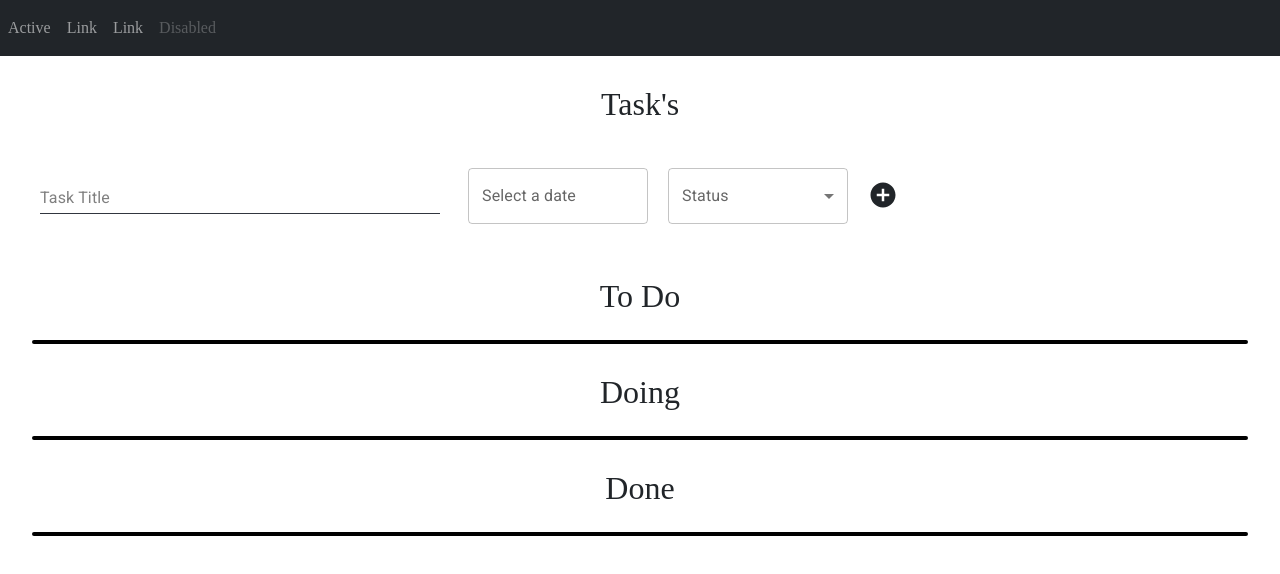
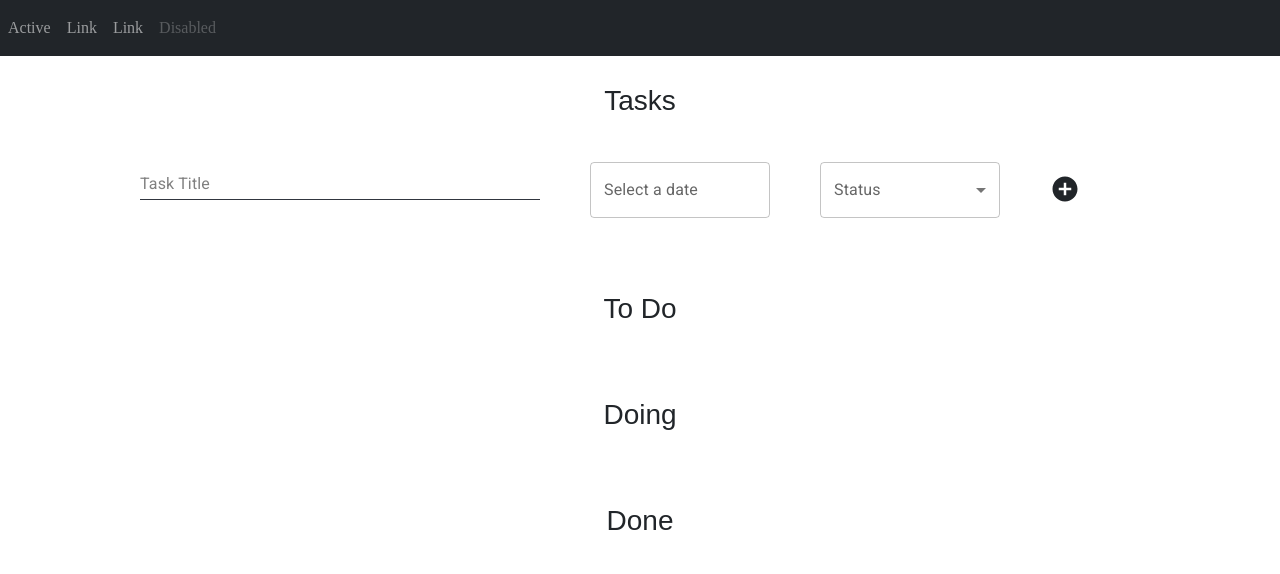
Before and after one commit to NemsaraGamage/Task-Manager-Website, a React (Create React App) app: page / in a window 1280 px wide. Shown: the top 574 px of the page. Built offline with nearby package versions, Linux system fonts and the light colour scheme.

Commit message:
added all the necessary components and all the functionality except deleting the task

```diff
--- a/src/components/MainPage.js
+++ b/src/components/MainPage.js
@@ -1,6 +1,6 @@
-import React, {useState} from 'react';
+import React, { useState } from 'react';
 import './style.css';
-import NavBar from './NavBar'
+import NavBar from './NavBar';
 
 // Material UI
 import '@fontsource/roboto/300.css';
@@ -20,31 +20,114 @@ import FormControl from '@mui/material/FormControl';
 import Select from '@mui/material/Select';
 // add button
 import Stack from '@mui/material/Stack';
-import { green } from '@mui/material/colors';
-import Icon from '@mui/material/Icon';
 import AddCircleIcon from '@mui/icons-material/AddCircle';
-<link rel="stylesheet"
-href="https://fonts.googleapis.com/icon?family=Material+Icons" />
+// delete icon
+import DeleteForeverIcon from '@mui/icons-material/DeleteForever';
 
 const MainPage = () => {
+  const [taskTitle, setTaskTitle] = useState('');
   const [selectedDate, setSelectedDate] = useState(null);
+  const [status, setStatus] = useState('');
+  const [tasks, setTasks] = useState({ todo: [], doing: [], done: [] });
 
-    const [status , setStatus ] = React.useState('');
+  const handleAddTask = () => {
+    if (!taskTitle || !status) {
+      alert("Please fill in both the task title and status.");
+      return;
+    }
+
+    const newTask = {
+      title: taskTitle,
+      date: selectedDate ? selectedDate.format('MM/DD/YYYY') : null,
+      status: status,
+    };
+
+    // Add task to the respective category
+    if (status === 10) {
+      setTasks((prevTasks) => ({
+        ...prevTasks,
+        todo: [...prevTasks.todo, newTask],
+      }));
+    } else if (status === 20) {
+      setTasks((prevTasks) => ({
+        ...prevTasks,
+        doing: [...prevTasks.doing, newTask],
+      }));
+    } else if (status === 30) {
+      setTasks((prevTasks) => ({
+        ...prevTasks,
+        done: [...prevTasks.done, newTask],
+      }));
+    }
+
+    // Clear the form after adding the task
+    setTaskTitle('');
+    setSelectedDate(null);
+    setStatus('');
+  };
+
+  const handleChangeTaskStatus = (task, newStatus) => {
+    const removeTask = (list, taskToRemove) => list.filter((t) => t !== taskToRemove);
+
+    setTasks((prevTasks) => {
+      let updatedTasks = { ...prevTasks };
+
+      if (task.status === 10) {
+        updatedTasks.todo = removeTask(prevTasks.todo, task);
+      } else if (task.status === 20) {
+        updatedTasks.doing = removeTask(prevTasks.doing, task);
+      } else if (task.status === 30) {
+        updatedTasks.done = removeTask(prevTasks.done, task);
+      }
+
+      const updatedTask = { ...task, status: newStatus };
+
+      if (newStatus === 10) {
+        updatedTasks.todo = [...updatedTasks.todo, updatedTask];
+      } else if (newStatus === 20) {
+        updatedTasks.doing = [...updatedTasks.doing, updatedTask];
+      } else if (newStatus === 30) {
+        updatedTasks.done = [...updatedTasks.done, updatedTask];
+      }
+
+      return updatedTasks;
+    });
+  };
+
+  const renderTask = (task) => (
+    <div key={task.title} className="task-item">
+        <div className='item1'>
+            <p>{task.title}</p>
+        </div>
+        <div className='item2'>
+            <p>{task.date}</p>
+        </div>
+      <FormControl className="custom-form-control">
+        <Select
+            value={task.status}
+            onChange={(e) => handleChangeTaskStatus(task, e.target.value)}
+            className="custom-select"
+        >
+            <MenuItem value={10}>To Do</MenuItem>
+            <MenuItem value={20}>Doing</MenuItem>
+            <MenuItem value={30}>Done</MenuItem>
+        </Select>
+      </FormControl>
+
+      <DeleteForeverIcon className='delete-icon'></DeleteForeverIcon>
+    </div>
+  );
 
   return (
     <>
-
-        <NavBar></NavBar>
-
-        <p class="fs-2 text-center mt-4">Task's</p>
+      <NavBar />
+      <p className="fs-3 text-center mt-4">Tasks</p>
 
       <div className='form-container'>
-
         {/* input */}
         <Box
           component="form"
           className="input-form"
-            sx={{ '& .MuiTextField-root': { m: 1, width: '50ch' } }}
           noValidate
         >
           <TextField
@@ -53,25 +136,15 @@ const MainPage = () => {
             multiline
             maxRows={6}
             variant="standard"
+            value={taskTitle}
+            onChange={(e) => setTaskTitle(e.target.value)}
             sx={{
-                        // Change the underline color
-                        '& .MuiInput-underline:before': {
-                        borderBottomColor: '#31363F',  // Default underline color
-                        },
-                        '& .MuiInput-underline:hover:before': {
-                        borderBottomColor: '#31363F',  // Hover color
-                        },
-                        '& .MuiInput-underline:after': {
-                        borderBottomColor: '#31363F',  // Underline color when focused
-                        },
-
-                        // Change the label color
-                        '& .MuiInputLabel-root': {
-                        color: 'gray',  // Default label color
-
-                        },
+              '& .MuiInput-underline:before': { borderBottomColor: '#31363F' },
+              '& .MuiInput-underline:hover:before': { borderBottomColor: '#31363F' },
+              '& .MuiInput-underline:after': { borderBottomColor: '#31363F' },
+              '& .MuiInputLabel-root': { color: 'gray' },
               '& .MuiInputLabel-root.Mui-focused': {
-                        color: '#31363F',  // Label color when focused
+                color: '#31363F',
                 fontWeight: 'bold',
               },
             }}
@@ -85,25 +158,17 @@ const MainPage = () => {
               label="Select a date"
               value={selectedDate}
               onChange={(newValue) => setSelectedDate(newValue)}
-                        renderInput={(params) => (
-                            <TextField
-                                {...params}
-
-                            />
-                        )}
+              renderInput={(params) => <TextField {...params} />}
             />
           </Box>
         </LocalizationProvider>
 
-
         {/* status */}
-            <Box sx={{ marginTop: '10px',  width: '180px'}}>
+        <Box sx={{ marginTop: '10px', width: '180px' }}>
           <FormControl fullWidth>
-                    <InputLabel id="demo-simple-select-label">Status</InputLabel>
+            <InputLabel>Status</InputLabel>
             <Select
-                    labelId="demo-simple-select-label"
-                    id="demo-simple-select"
-                    value={status }
+              value={status}
               label="Status"
               onChange={(e) => setStatus(e.target.value)}
             >
@@ -115,45 +180,39 @@ const MainPage = () => {
         </Box>
 
         {/* add button */}
-            <Stack direction="row" spacing={3} sx={{ marginTop: '22px', cursor: 'pointer' }} >
-                <AddCircleIcon sx={{ fontSize: '30px'}} />
+        <Stack direction="row" spacing={3} sx={{ marginTop: '22px', cursor: 'pointer' }} onClick={handleAddTask}>
+          <AddCircleIcon sx={{ fontSize: '30px' }} />
         </Stack>
-
       </div>
 
       {/* list */}
-        <div class='mt-5'>
-
+      <div className='container-list-items'>
+        {/* To Do list */}
         <div className='to-do-list'>
-                <p class="fs-2 text-center mt-4">To Do</p>
-
+          <p className="fs-3 text-center mt-4">To Do</p>
           <div className='list-container'>
-
+            {tasks.todo.map(renderTask)}
           </div>
         </div>
 
+        {/* Doing list */}
         <div className='doing-list'>
-                <p class="fs-2 text-center mt-4">Doing</p>
-
+          <p className="fs-3 text-center mt-4">Doing</p>
           <div className='list-container'>
-
+            {tasks.doing.map(renderTask)}
           </div>
         </div>
 
+        {/* Done list */}
         <div className='done-list'>
-                <p class="fs-2 text-center mt-4">Done</p>
-
+          <p className="fs-3 text-center mt-4">Done</p>
           <div className='list-container'>
-
+            {tasks.done.map(renderTask)}
           </div>
         </div>
-
       </div>
-
     </>
-
-    )
-
-}
+  );
+};
 
 export default MainPage;
--- a/src/components/style.css
+++ b/src/components/style.css
@@ -5,19 +5,171 @@
     font-family: 'Arial, sans-serif';
 }
 
+.fs-3 {
+
+    font-family: 'Arial', sans-serif; /* Add your desired font family */
+
+  }
+
 .form-container{
-    width: 95%;
+    width: 90%;
+    max-width: 1000px;
     margin: 0 auto;
     margin-top: 30px;
     display: flex;
     flex-wrap: wrap; /* Ensures items wrap on smaller screens */
-    gap: 20px; /* Adds spacing between items */
+    gap: 50px; /* Adds spacing between items */
+}
+
+.input-form .MuiTextField-root {
+    width: 50ch;
+}
+
+.container-list-items{
+    margin-top: 70px;
 }
 
 .list-container{
     width: 95%;
-    border: 2px solid black;
+    max-width: 1200px;
     margin: 0 auto;
     margin-top: 20px;
     border-radius: 5px;
+    padding: 10px 0 10px 0;
 }
+
+.task-item {
+    display: flex;
+    flex-wrap: wrap;
+    background-color: #212529;
+    width: 95%;
+    margin: 0 auto;
+    border-radius: 2px; /* Smooths the edges */
+    box-shadow: 0 4px 8px rgba(0, 0, 0, 0.1), 0 6px 20px rgba(0, 0, 0, 0.1); /* Creates a subtle shadow */
+    transition: box-shadow 0.3s ease; /* Smooth transition on hover */
+    margin-bottom: 5px;
+}
+
+.custom-form-control {
+    min-height: 56px; /* Adjust as needed */
+    color: white;
+    border: 1px solid #ccc; /* Optional: Add a border */
+    border-radius: 4px; /* Optional: Add rounded corners */
+}
+
+.custom-form-control .MuiInputBase-root {
+    height: 40px; /* Adjust the height of the input */
+    margin-top: 10px;
+}
+
+.custom-input-label {
+    color: #000; /* Text color for InputLabel */
+}
+
+.custom-select {
+    background-color: white; /* Background color for Select */
+    color: black;
+}
+
+.item1{
+    background-color: gray;
+    width: 550px;
+}
+
+.item1 p{
+    font-size: 22px;
+    margin: 10px 15px 0 15px;
+    color: white;
+}
+
+.item2{
+    background-color: red;
+    margin-right: 30px;
+}
+
+.item2 p{
+    font-size: 22px;
+    margin: 10px 50px 0 50px;
+    color: white;
+}
+
+.delete-icon{
+    color: white;
+    margin: 15px 50px 0 50px;
+}
+
+/* responsive */
+
+@media (max-width: 1113px) {
+    .delete-icon{
+        margin: 15px 0px 0 20px;
+    }
+}
+
+@media (max-width: 1072px) {
+    .form-container{
+        gap: 20px;
+    }
+}
+
+@media (max-width: 976px) {
+
+    .form-container{
+        display: flex;
+        flex-direction: column; /* Align items in a column */
+        align-items: center; /* Center horizontally */
+        justify-content: center; /* Center vertically */
+    }
+
+    .delete-icon{
+        margin: 15px 0px 0 20px;
+    }
+
+    .item2 {
+       width: 314px;
+       margin-right: 0;
+    }
+
+    .custom-form-control .MuiInputBase-root {
+        margin-left: 5px;
+    }
+}
+
+@media (max-width: 975px) {
+    .task-item {
+        flex-direction: column; /* Stack items vertically */
+    }
+
+    .item1, .item2 {
+        width: 100%; /* Full width on smaller screens */
+        margin-right: 0; /* Remove right margin */
+        text-align: center;
+    }
+
+    .custom-form-control {
+        margin: 0 auto;
+    }
+
+    .custom-form-control .MuiInputBase-root {
+        text-align: center;
+
+    }
+
+    .delete-icon{
+        margin: 0 auto;
+        margin-bottom: 5px;
+        cursor: pointer;
+    }
+}
+
+@media (max-width: 431px) {
+    .input-form .MuiTextField-root {
+        width: 35ch; /* Adjust as needed for screens <= 431px */
+    }
+}
+
+@media (max-width: 391px) {
+    .input-form .MuiTextField-root {
+        width: 30ch; /* Adjust as needed for screens <= 391px */
+    }
+}
```
Lines whose indentation alone changed are shown as unchanged.
